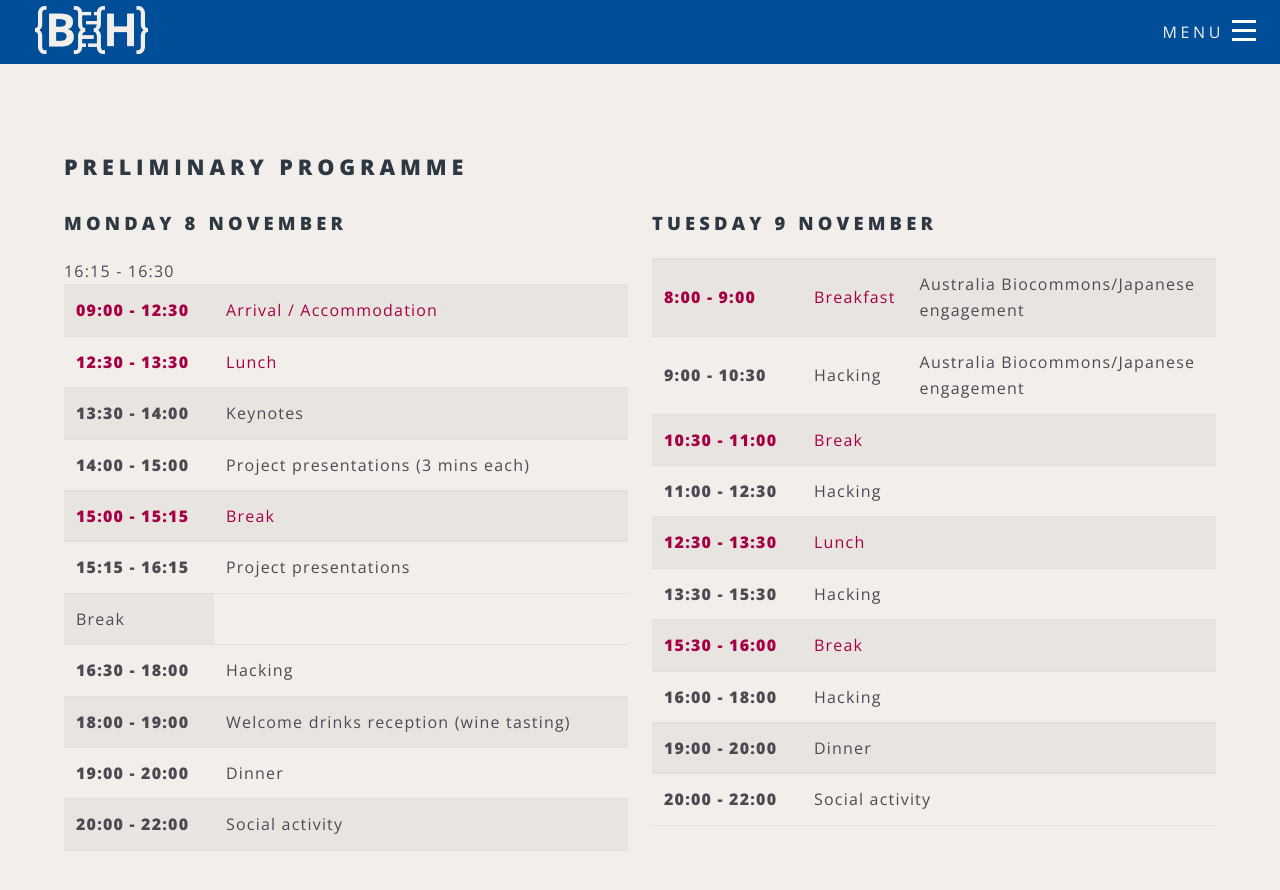
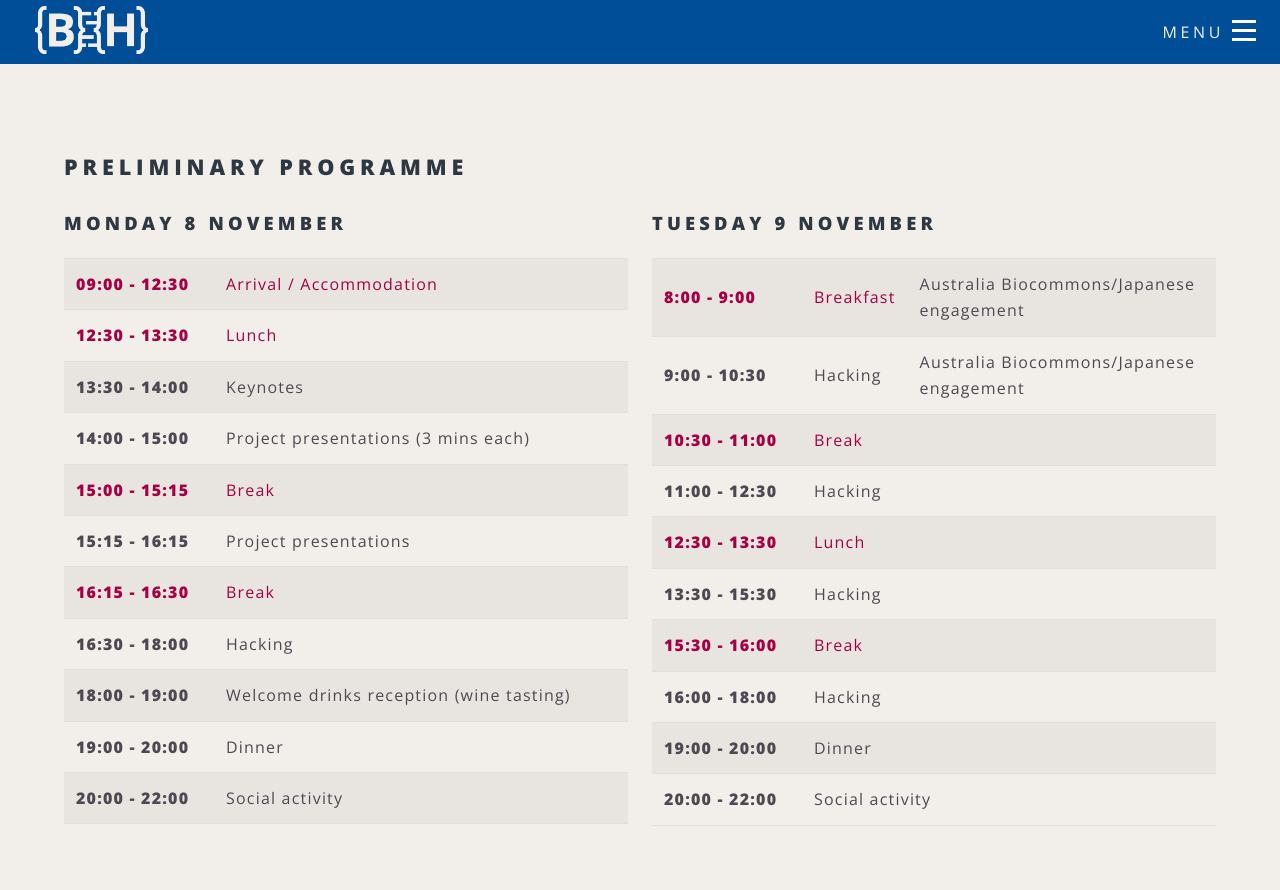
Before and after one commit to elixir-europe/biohackathon-europe-2021, a Jekyll site: the page built from programme.html, in a window 1280 px wide and 900 px high, scrolled down 301 px. Shown: the top 890 px of the window. Built offline with Jekyll 4.4.1, drawn with Linux system fonts in a browser that asks for light colours; nearby versions of some CDN libraries.

Commit message:
Fix typo

```diff
--- a/programme.html
+++ b/programme.html
@@ -97,7 +97,7 @@ body_class: programme
                             <td class="time">15:15 - 16:15</td>
                             <td class="event">Project presentations</td>
                         </tr>
-                        <tr class="schedule-break-row>
+                        <tr class="schedule-break-row">
                             <td class="time">16:15 - 16:30</td>
                             <td class="event">Break</td>
                         </tr>
```
